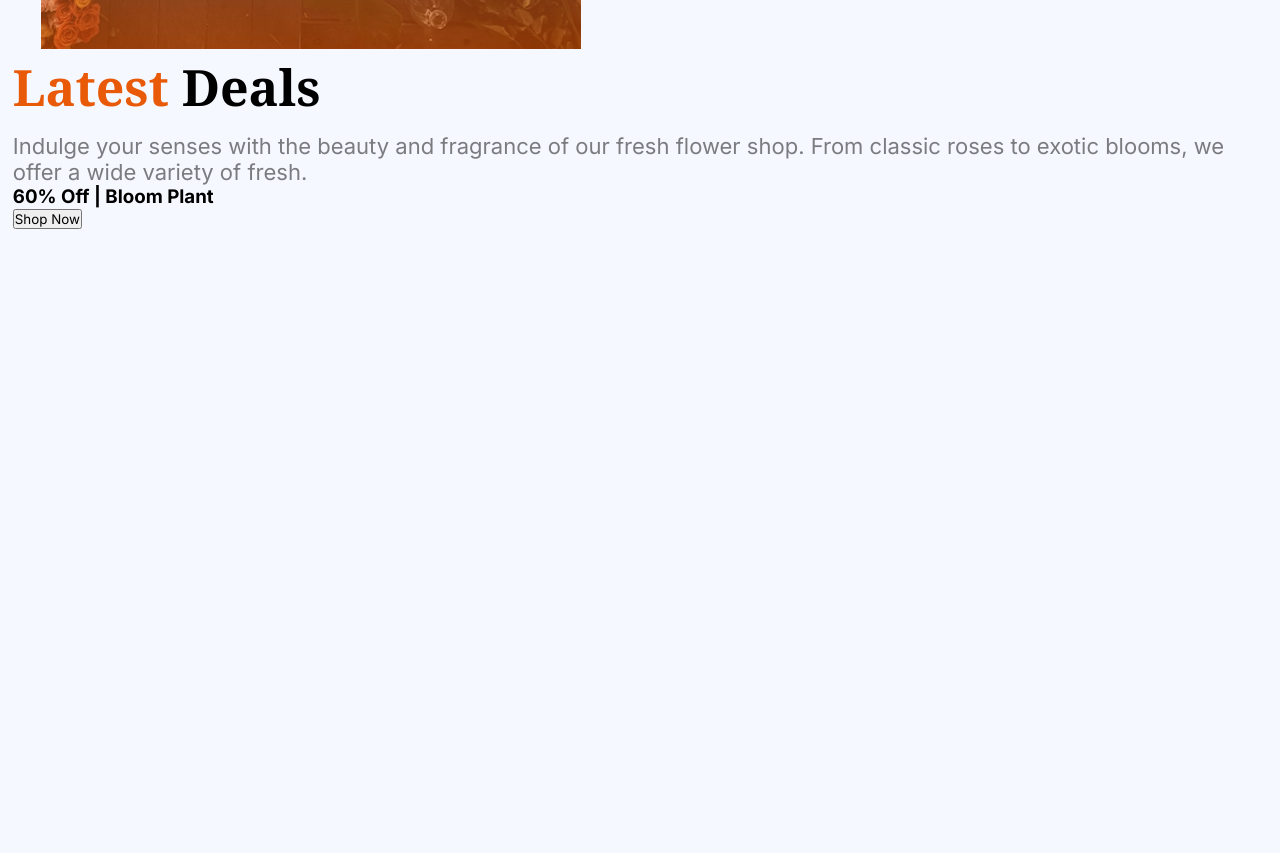
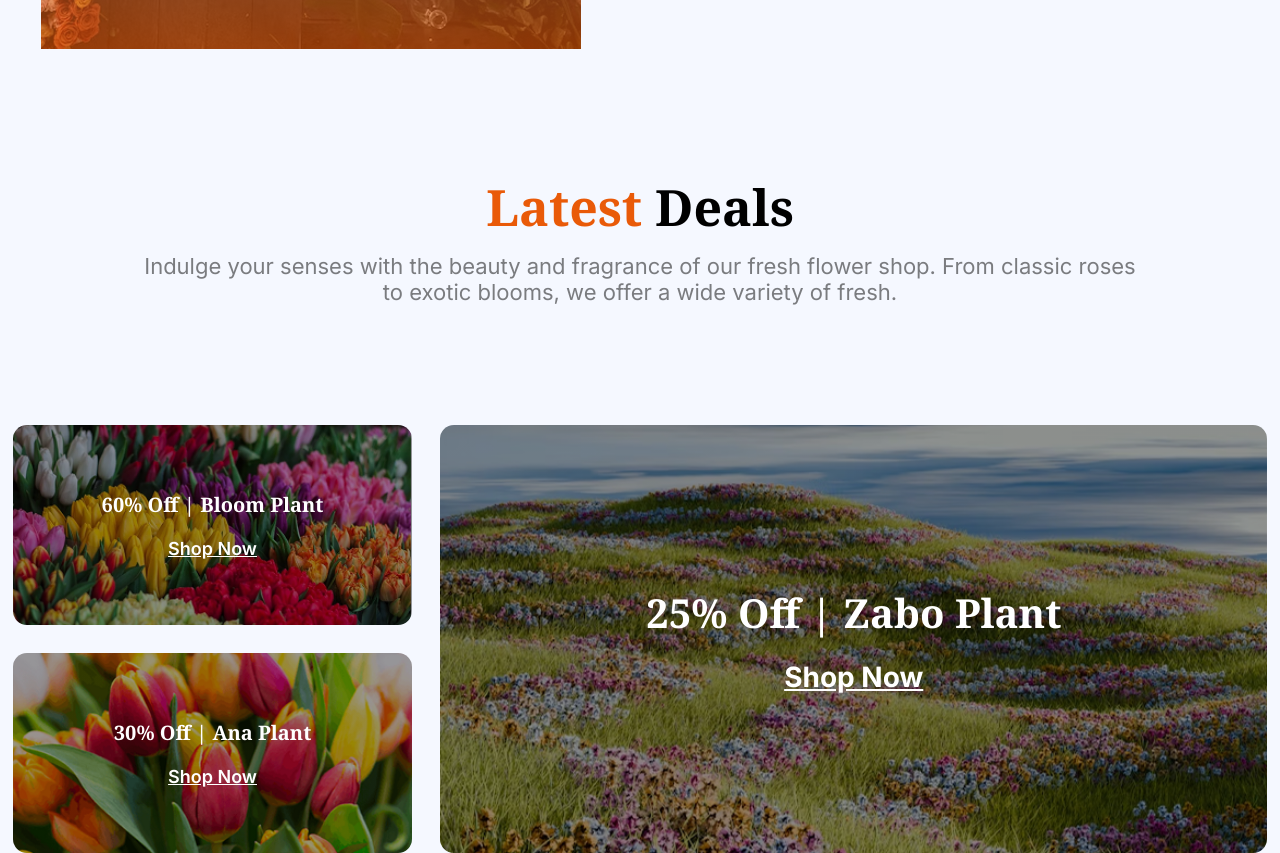
Before and after one commit to hadialhamza/Assignment-02, a plain HTML site: page index.html in a window 1280 px wide. Shown: the part 2789-3642 px from the top of the page. Before the commit the page ends 3018 px from the top, so only its background shows below. Drawn offline with Linux system fonts and the light colour scheme.

Commit message:
latest deal style added

```diff
--- a/index.html
+++ b/index.html
@@ -205,8 +205,19 @@
             variety of fresh.
           </p>
           <div class="latest-deal-card-container">
-            <div class="latest-deal-card">
-              <h3 class="latest-card-title">60% Off | Bloom Plant</h3>
+            <!-- Card 1 -->
+            <div id="latest-card-1" class="latest-deal-card flex">
+              <h3 class="latest-card-title font-noto">60% Off | Bloom Plant</h3>
+              <button class="latest-card-btn">Shop Now</button>
+            </div>
+            <!-- Card 2 -->
+            <div id="latest-card-2" class="latest-deal-card flex">
+              <h3 class="latest-card-title font-noto">25% Off | Zabo Plant</h3>
+              <button class="latest-card-btn">Shop Now</button>
+            </div>
+            <!-- Card 3 -->
+            <div id="latest-card-3" class="latest-deal-card flex">
+              <h3 class="latest-card-title font-noto">30% Off | Ana Plant</h3>
               <button class="latest-card-btn">Shop Now</button>
             </div>
           </div>
--- a/style.css
+++ b/style.css
@@ -164,3 +164,69 @@ body {
   margin-bottom: 20px;
   margin-left: 20px;
 }
+
+/* Latest deal section style */
+.latest-deal-container {
+  text-align: center;
+  margin-top: 120px;
+}
+.latest-deal-subtitle {
+  width: 80%;
+  margin: 0 auto;
+}
+.latest-deal-card-container {
+  display: grid;
+  grid-template-columns: repeat(3, 1fr);
+  gap: 28px;
+  margin-top: 120px;
+}
+.latest-deal-card {
+  min-height: 200px;
+  background: linear-gradient(rgba(0, 0, 0, 0.4), rgba(0, 0, 0, 0.4)),
+    url(assets/deal-bloom.png);
+  background-size: cover;
+  background-position: center;
+  background-repeat: no-repeat;
+  border-radius: 14px;
+  flex-direction: column;
+  justify-content: center;
+  gap: 20px;
+  color: white;
+}
+.latest-card-title {
+  font-size: 20px;
+  font-weight: 700;
+}
+.latest-card-btn {
+  font-size: 18px;
+  font-weight: 600;
+  text-decoration: underline;
+  background-color: transparent;
+  border: none;
+  color: white;
+  cursor: pointer;
+}
+#latest-card-2 {
+  background: linear-gradient(rgba(0, 0, 0, 0.4), rgba(0, 0, 0, 0.4)),
+    url(assets/deal-zabo.png);
+  background-size: cover;
+  background-position: center;
+  background-repeat: no-repeat;
+  grid-column: span 2;
+  grid-row: span 2;
+}
+#latest-card-2 h3 {
+  font-size: 40px;
+  font-weight: bold;
+}
+#latest-card-2 button {
+  font-size: 28px;
+  font-weight: bold;
+}
+#latest-card-3 {
+  background: linear-gradient(rgba(0, 0, 0, 0.4), rgba(0, 0, 0, 0.4)),
+    url(assets/deal-ana.png);
+  background-size: cover;
+  background-position: center;
+  background-repeat: no-repeat;
+}
```
